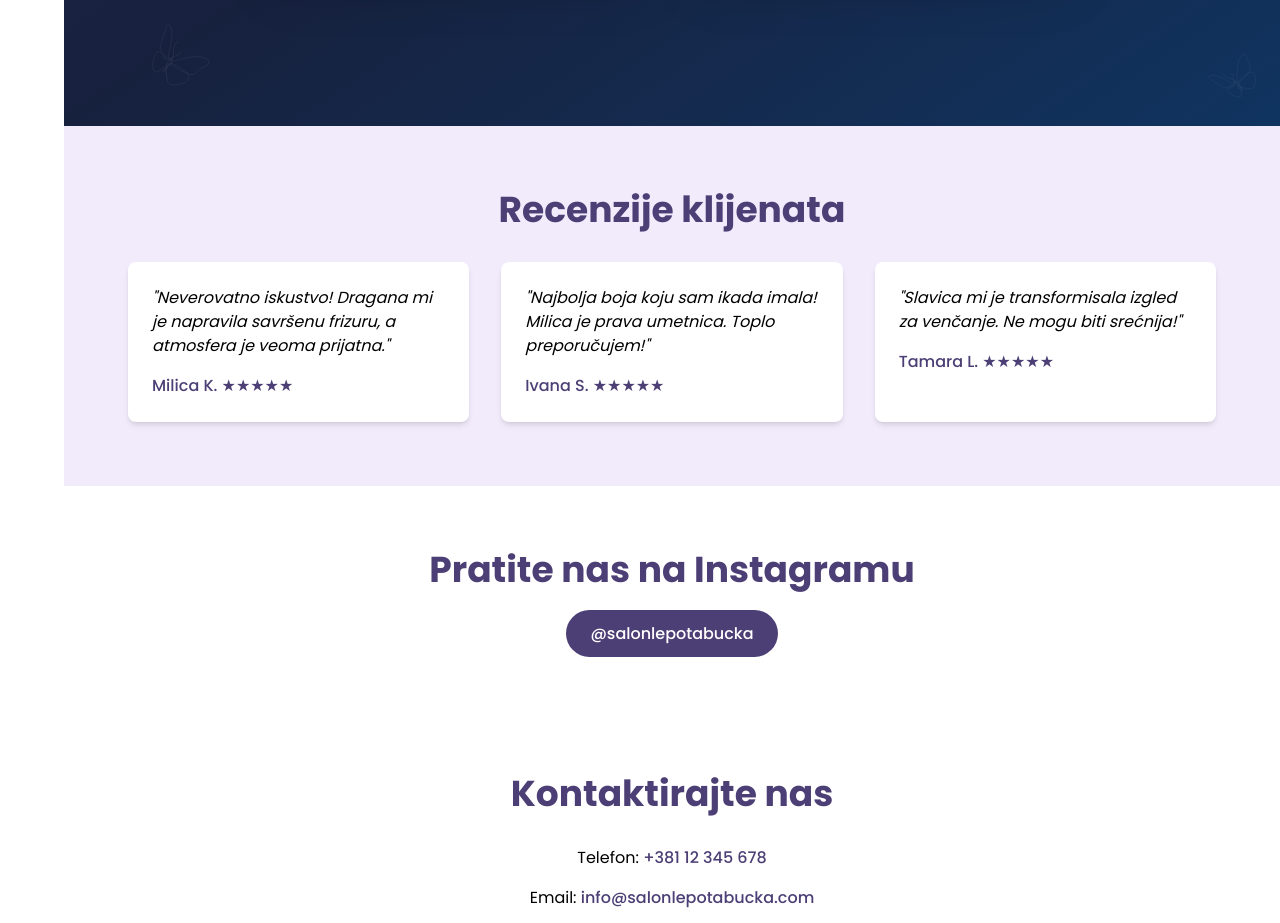
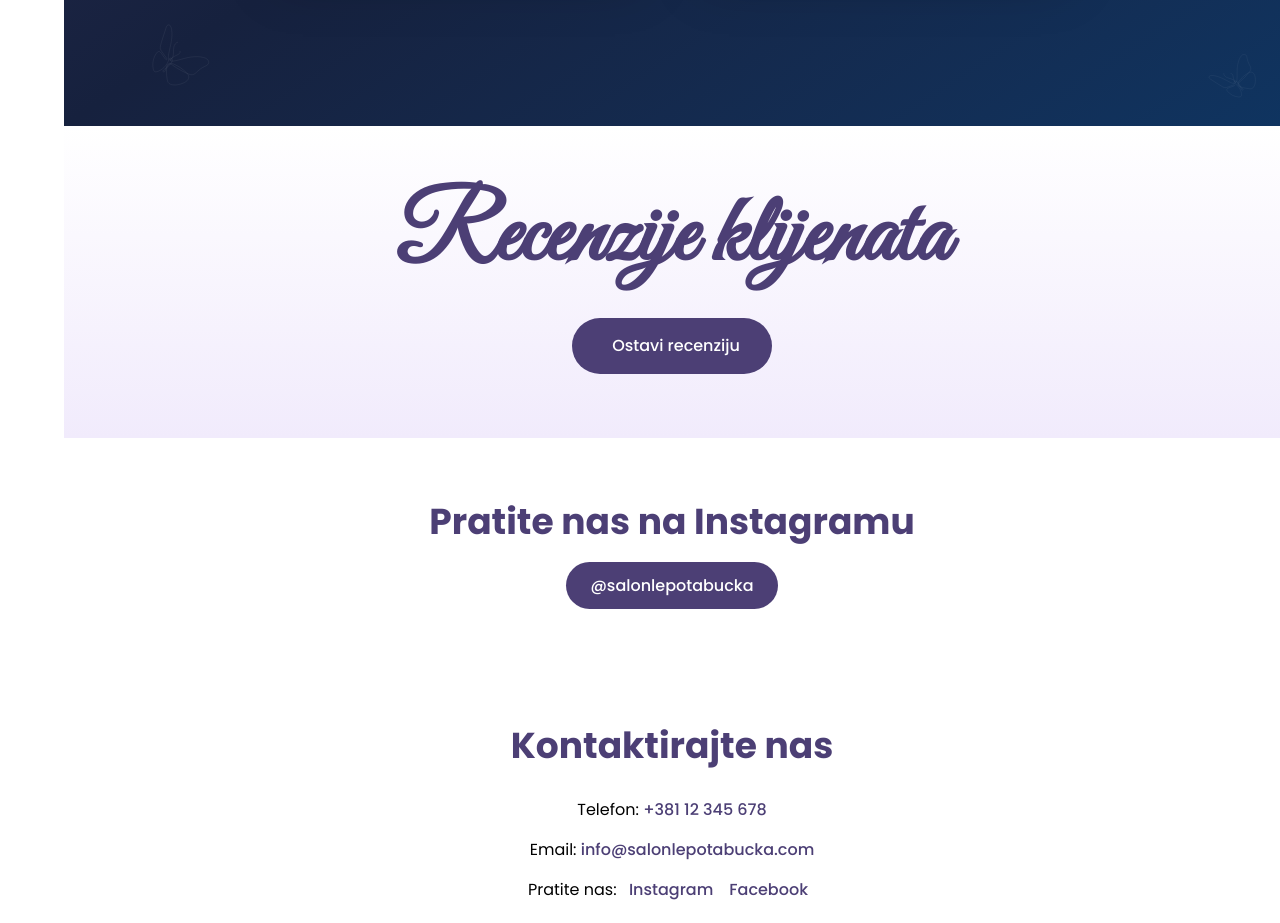
Before and after one commit to NikolaMatosic00/BuckaHairSalonDva, a Next.js app: page / in a window 1280 px wide. Shown: the part 7000-7923 px from the top of the page. Built offline with nearby package versions, Linux system fonts and the light colour scheme.

Commit message:
reviews elfsight free widget added

```diff
--- /dev/null
+++ b/src/app/api/reviews/route.js
@@ -0,0 +1,42 @@
+// src/app/api/reviews/route.js
+import { NextResponse } from 'next/server';
+
+export async function GET() {
+  const placeId = 'ChIJTzph2xgQW0cRtdyHXj8V9NQ'; // Zameni sa stvarnim Place ID
+  const apiKey = process.env.GOOGLE_API_KEY; // Čuva se u .env.local
+//AIzaSyAjMVjHj85z1NeQi2jqrW2JlprT61b7U9A
+  try {
+      console.log("==============================================================");
+      console.log("==============================================================");
+      console.log("==============================================================");
+      console.log("==============================================================");
+
+    const response = await fetch(
+      `https://maps.googleapis.com/maps/api/place/details/json?place_id=${placeId}&fields=reviews&key=${apiKey}`
+    );
+    const data = await response.json();
+
+       console.log("==============================================================");
+      console.log("==============================================================");
+      console.log("==============================================================");
+        console.log(data)
+         console.log("==============================================================");
+      console.log("==============================================================");
+      console.log("==============================================================");
+
+
+    if (data.result && data.result.reviews) {
+      const reviews = data.result.reviews.map((review) => ({
+        id: review.time,
+        text: review.text,
+        author: review.author_name,
+        rating: review.rating,
+      }));
+      return NextResponse.json(reviews);
+    }
+    return NextResponse.json([]);
+  } catch (error) {
+    console.error('Greška pri povlačenju recenzija:', error);
+    return NextResponse.json([], { status: 500 });
+  }
+}
--- a/src/app/components/Reviews.js
+++ b/src/app/components/Reviews.js
@@ -1,34 +1,47 @@
-// src/app/components/Reviews.js
+'use client';
+
 export default function Reviews() {
   return (
-    <section id="reviews" className="py-12 sm:py-16 px-2 sm:px-4 md:px-16 bg-salon-light">
-      <h2 className="text-3xl sm:text-4xl font-bold text-salon-purple text-center mb-8 animate-on-scroll">
-        Recenzije klijenata
-      </h2>
-      <div className="grid grid-cols-1 md:grid-cols-3 gap-4 sm:gap-8 max-w-7xl mx-auto">
-        <div className="bg-salon-white p-4 sm:p-6 rounded-lg shadow-md animate-on-scroll">
-          <p className="text-sm sm:text-base text-salon-black italic font-normal">
-            "Neverovatno iskustvo! Dragana mi je napravila savršenu frizuru, a atmosfera je veoma prijatna."
-          </p>
-          <p className="text-salon-purple font-medium mt-4 text-sm sm:text-base">
-            Milica K. ★★★★★
-          </p>
+    <section
+      id="reviews"
+      className="py-12 sm:py-16 px-2 sm:px-4 md:px-16 text-center bg-gradient-to-b from-white to-salon-light"
+    >
+      <div className="max-w-7xl mx-auto relative">
+        <h2
+          className="text-5xl sm:text-7xl md:text-8xl font-bold text-salon-purple mb-8 animate-on-scroll great-vibes"
+          data-animate-type="heading"
+        >
+          Recenzije klijenata
+        </h2>
+        <div
+          className="max-w-5xl mx-auto animate-on-scroll review-card"
+          data-animate-delay="200"
+        >
+          {/* Elfsight Google Reviews Widget */}
+          <div
+            className="elfsight-app-0bb367ae-58ce-4223-95d2-3ed3313f3939"
+            data-elfsight-app-lazy
+          />
         </div>
-        <div className="bg-salon-white p-4 sm:p-6 rounded-lg shadow-md animate-on-scroll">
-          <p className="text-sm sm:text-base text-salon-black italic font-normal">
-            "Najbolja boja koju sam ikada imala! Milica je prava umetnica. Toplo preporučujem!"
-          </p>
-          <p className="text-salon-purple font-medium mt-4 text-sm sm:text-base">
-            Ivana S. ★★★★★
-          </p>
-        </div>
-        <div className="bg-salon-white p-4 sm:p-6 rounded-lg shadow-md animate-on-scroll">
-          <p className="text-sm sm:text-base text-salon-black italic font-normal">
-            "Slavica mi je transformisala izgled za venčanje. Ne mogu biti srećnija!"
-          </p>
-          <p className="text-salon-purple font-medium mt-4 text-sm sm:text-base">
-            Tamara L. ★★★★★
-          </p>
+        <div className="mt-8 animate-on-scroll" data-animate-delay="400">
+          <a
+            href="https://maps.google.com/?q=Frizerski+Salon+Bucka,1300+kaplara+12,Novi+Sad"
+            target="_blank"
+            rel="noopener noreferrer"
+            className="group inline-flex items-center justify-center bg-salon-purple text-white px-6 sm:px-8 py-3 sm:py-4 rounded-full font-medium text-sm sm:text-base transition-all"
+          >
+            <span className="inline-flex items-center justify-center">
+              <svg
+                className="w-0 h-5 opacity-0 group-hover:w-5 group-hover:opacity-100 mr-2 transition-all duration-500"
+                fill="currentColor"
+                viewBox="0 0 24 24"
+                aria-hidden="true"
+              >
+                <path d="M12 2C6.48 2 2 6.48 2 12s4.48 10 10 10 10-4.48 10-10S17.52 2 12 2zm-1 17.93c-3.95.49-7.45-2.41-7.94-6.36-.49-3.95 2.41-7.45 6.36-7.94V8h2v2h2v2h-2v2h-2v-2H6.07c-2.76 2.24-3.47 6.17-1.23 8.93 2.24 2.76 6.17 3.47 8.93 1.23L11 19.93z" />
+              </svg>
+              Ostavi recenziju
+            </span>
+          </a>
         </div>
       </div>
     </section>
--- a/src/app/layout.js
+++ b/src/app/layout.js
@@ -26,6 +26,10 @@ const greatVibes = Great_Vibes({
 export default function RootLayout({ children }) {
   return (
 <html lang="sr" className={`${poppins.variable} ${greatVibes.variable}`}>
+     <head>
+       {/* Elfsight skripta */}
+        <script src="https://static.elfsight.com/platform/platform.js" async />
+     </head>
      <body>
         {children}
       </body>
```
